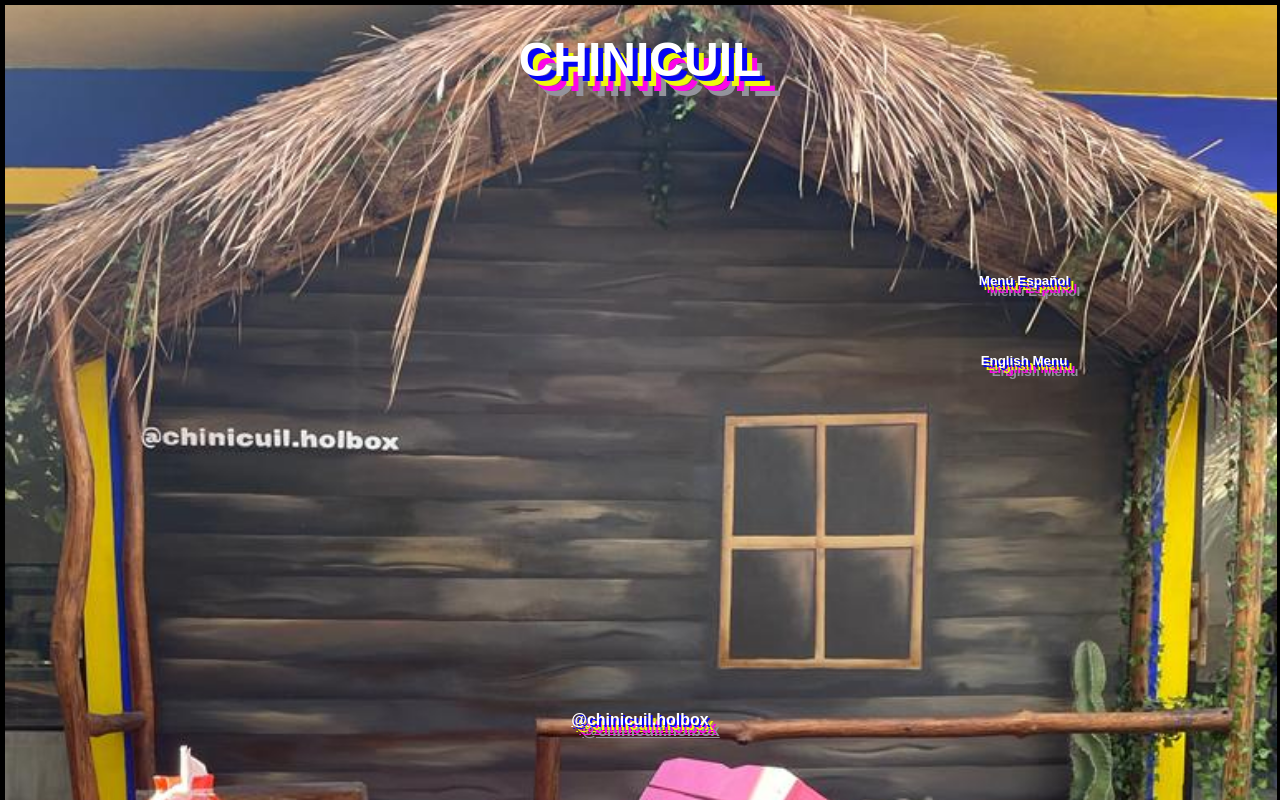
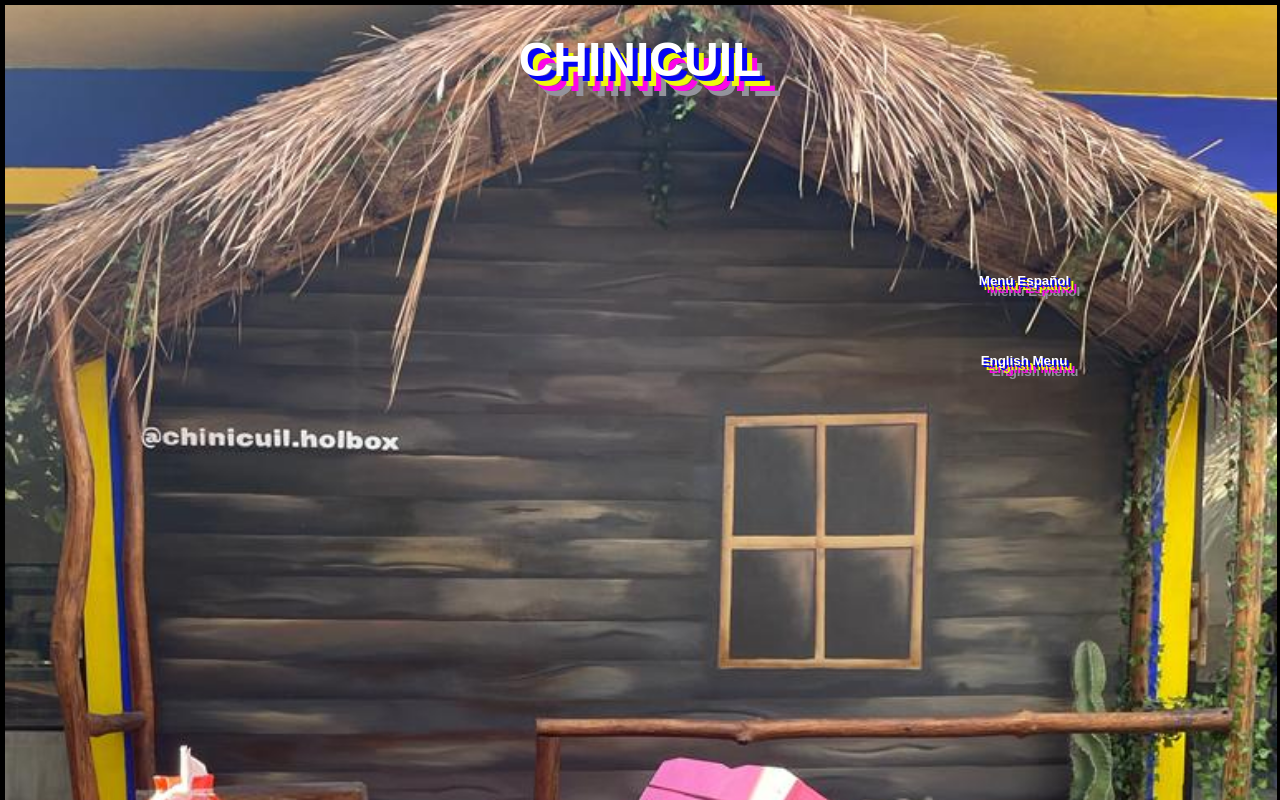
Before and after one commit to Camperoh7/Chinicuil, a React (Vite) app: page / in a window 1280 px wide. Shown: the top 800 px of the page. Built offline with nearby package versions, Linux system fonts and the light colour scheme; a web font is replaced by a local one.

Commit message:
interfaz2023.5

```diff
--- a/src/pages/Interfaz.css
+++ b/src/pages/Interfaz.css
@@ -39,7 +39,6 @@
 
 .container .btn3 {
     position: absolute;
-    top: 90%;
     left: 50%;
     transform: translate(-50%, -50%);
     -ms-transform: translate(-50%, -50%);
@@ -49,6 +48,7 @@
     font-weight: 900;
     text-shadow: 2px 2px 0 #0505f3, 5px 5px 0 #eefa0e, 8px 8px 0 #fc06e7, 11px 11px 0 #93939c;
     border: none;
+    padding-bottom: 140px;
     cursor: pointer;
 }
 
```
